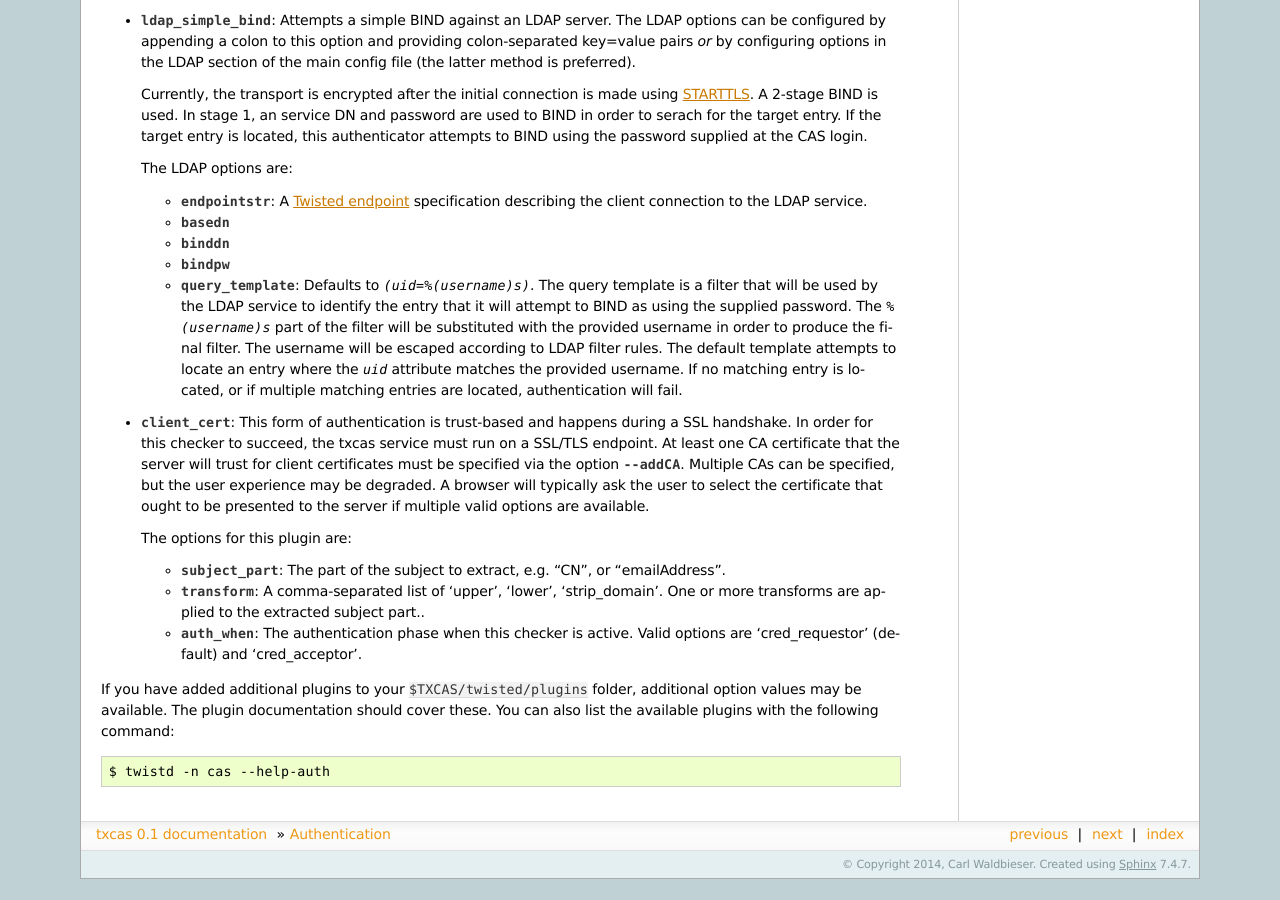
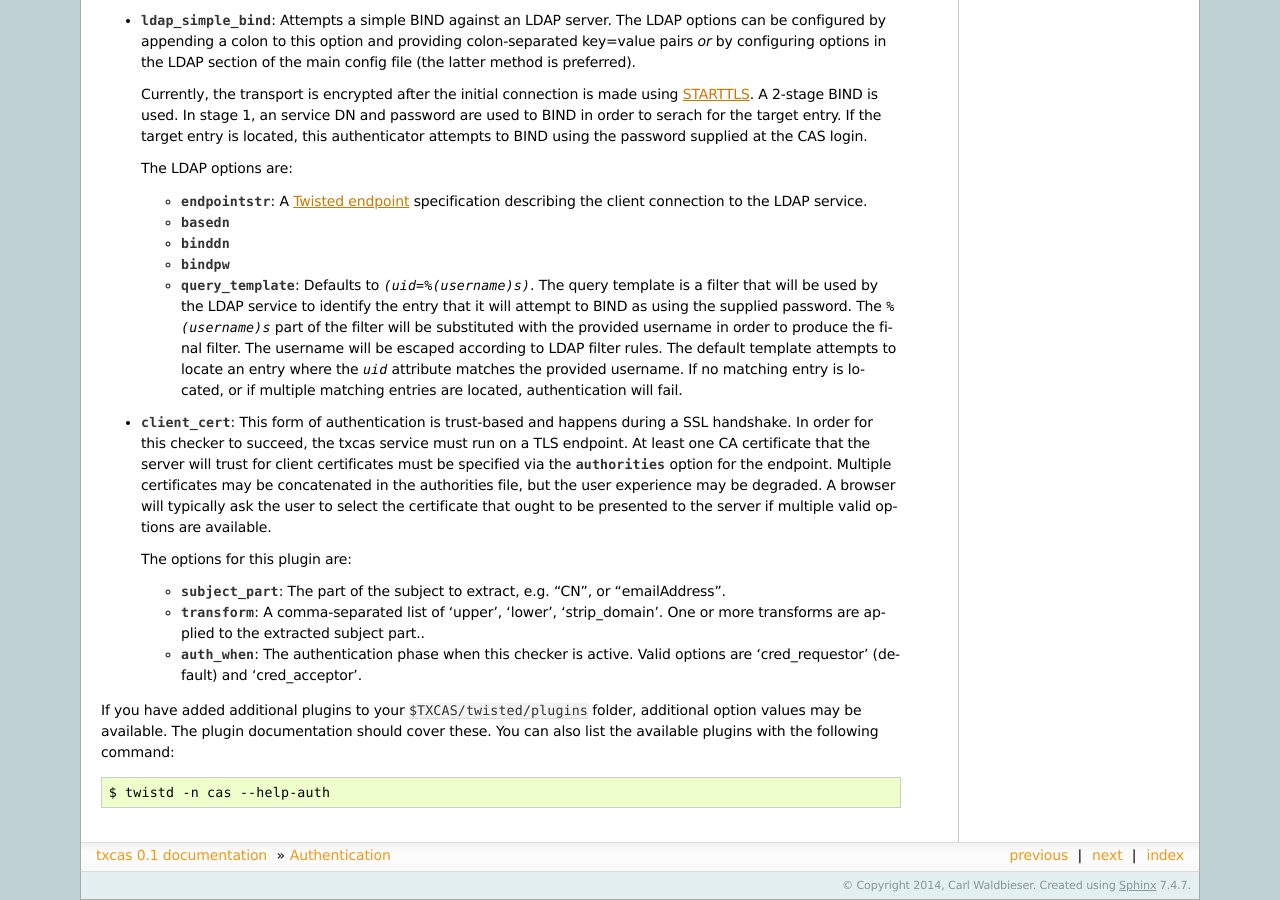
Before and after one commit to cwaldbieser/txcas, a Sphinx documentation site: the page built from docs/authentication.rst, in a window 1280 px wide and 900 px high, scrolled down 1227 px. Built offline with Sphinx 7.4.7, drawn with Linux system fonts in a browser that asks for light colours; before the commit the page ends 2106 px from its top, so only the background shows below that; some of the changed text lies outside the part shown.

Commit message:
Documentation updates.

```diff
--- a/docs/authentication.rst
+++ b/docs/authentication.rst
@@ -108,12 +108,13 @@ An authentication method is selected via the :option:`cred_checker` option in th
     authentication will fail.
 * :option:`client_cert`: This form of authentication is trust-based and happens
   during a SSL handshake.  In order for this checker to succeed,
-  the |project| service must run on a SSL/TLS endpoint.  At least one CA
+  the |project| service must run on a TLS endpoint.  At least one CA
   certificate that the server will trust for client certificates must be
-  specified via the option :option:`--addCA`.  Multiple CAs can be specified,
-  but the user experience may be degraded.  A browser will typically ask the
-  user to select the certificate that ought to be presented to the server if
-  multiple valid options are available.
+  specified via the :option:`authorities` option for the endpoint.  Multiple
+  certificates may be concatenated in the authorities file, but the user
+  experience may be degraded.  A browser will typically ask the user to select
+  the certificate that ought to be presented to the server if multiple valid
+  options are available.
 
   The options for this plugin are:
 
--- a/docs/overview.rst
+++ b/docs/overview.rst
@@ -13,7 +13,7 @@ implementation of a CAS server using the Twisted Python library.
 Features
 --------
 
-* Implements the `CAS Protocol v3.0`_ required sections (1-3).
+* Implements the CAS Protocol v3.0 required sections (1-3).
 * Easy to start/stop service that listens and responds to incoming requests.
   No external web server or web application container required.
 * Open source Python code making heavy use of the Twisted networking library.
@@ -55,8 +55,7 @@ My goals for this project are as follows:
 * Keep the code base simple to learn and understand.
 * Keep the administration of the service simple to use.
 
-.. _Central Authentication Service: http://jasig.github.io/cas/4.0.0/index.html
-.. _CAS Protocol v3.0: http://jasig.github.io/cas/development/protocol/CAS-Protocol-Specification.html
+.. _Central Authentication Service: http://jasig.github.io/cas/
 .. _Python: https://www.python.org/
 .. _Twisted: https://twistedmatrix.com/trac/
 .. _Apereo Foundation: http://www.apereo.org/
--- a/docs/user_realms.rst
+++ b/docs/user_realms.rst
@@ -61,7 +61,7 @@ The realm options included in txcas are:
   * :option:`aliases`: A comma separated list of aliases that is the same
     length as the :option:`attribs` option.  Each attribute fetched will
     be mapped to the alias name indicated.
-  * :option:`service_based_attribs`: 1 (Tue) or 0 (False).  Defaults to False.
+  * :option:`service_based_attribs`: 1 (True) or 0 (False).  Defaults to False.
     If this option is selected *and* a service manager plugin is used, the
     service entry for the current service will be used to look up a list
     of attributes or a mapping of attributes-to-aliases.  Whether a list or
```
Also changed, not shown: other parts of docs/authentication.rst (+1 -1 lines).
